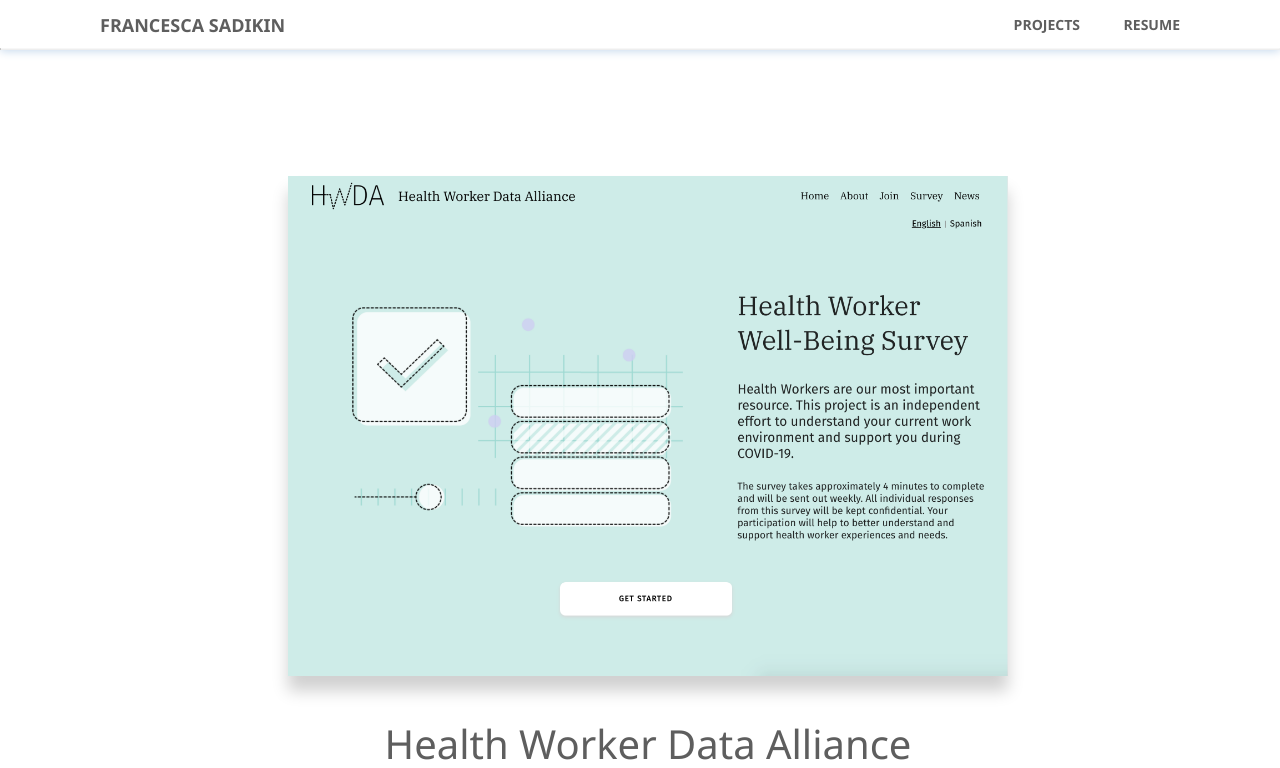
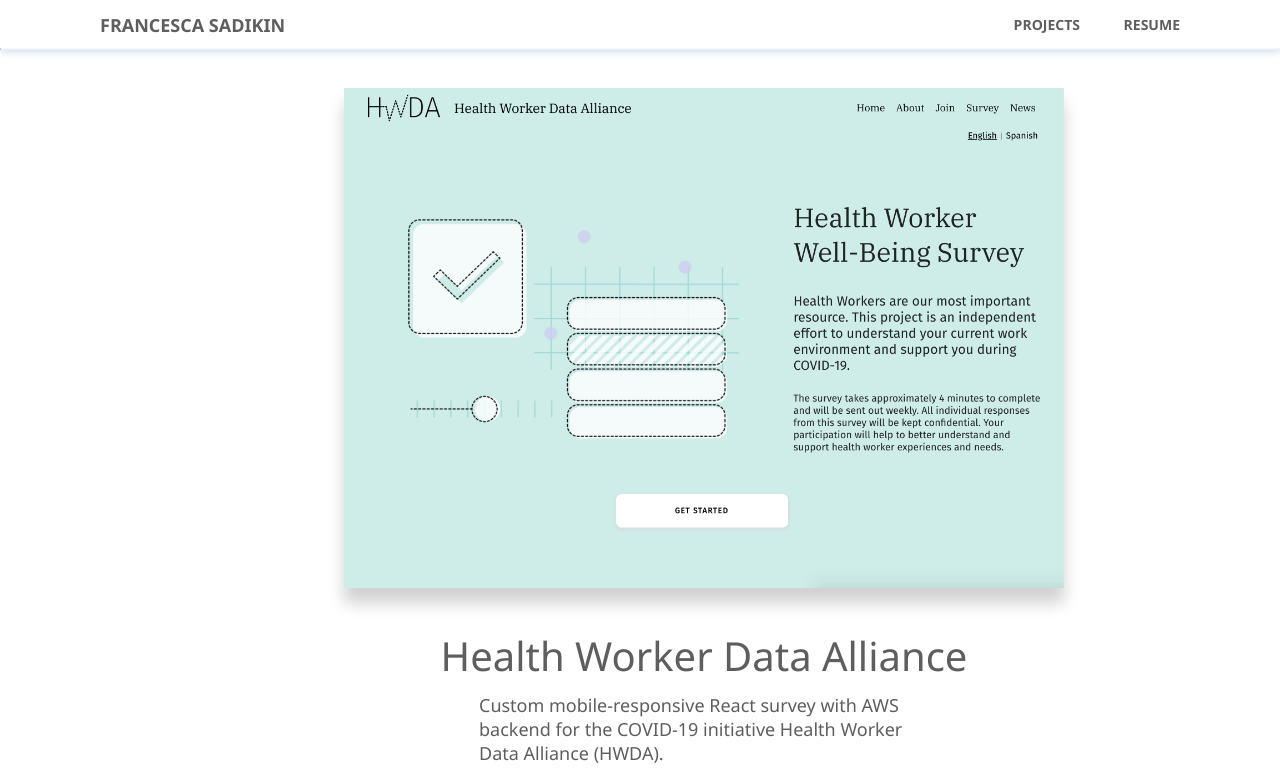
Before and after one commit to serpient/fsadikin, a React (Create React App) app: page /#/projects/Health-Worker-Data-Alliance in a window 1280 px wide. Shown: the top 768 px of the page. Built offline with nearby package versions, Linux system fonts and the light colour scheme.

Commit message:
Add layout css setup + cosntants

```diff
--- a/src/App.scss
+++ b/src/App.scss
@@ -7,42 +7,119 @@ BODY
 ==========================
 */
 
-html,
-body {
-  width: 100vw;
-  overflow: scroll;
-  overflow-x: hidden;
+.App {
   font-family: $font;
-
-  white-space: pre-line;
-}
-
-.App {
   min-height: 100vh;
+  width: 100%;
+  box-sizing: border-box;
   height: initial;
   margin: 0px;
   padding: 0px;
+  white-space: pre-line;
+  color: var(--grey-800);
 }
 
 /*
-==========================
-SCROLLBAR
-==========================
+=========================
+Full Bleed Layout Setup
+=========================
 */
-body::-webkit-scrollbar {
-  width: 10px;
+.wrapper {
+  box-sizing: border-box;
+  display: grid;
+  grid-template-columns: 1fr min(var(--screen-lg), 100%) 1fr;
 }
 
-body::-webkit-scrollbar-track {
-  box-shadow: inset 0 0 6px $light-grey;
+.wrapper > * {
+  grid-column: 2;
 }
 
-body::-webkit-scrollbar-thumb {
-  background-color: $light-grey;
-  outline: 1px solid $light-grey;
-  border-radius: 5px;
+.full-bleed {
+  width: 100%;
+  grid-column: 1 / 4;
 }
 
-body::-webkit-scrollbar-thumb:hover {
-  background-color: $dark-grey;
+.below-header {
+  margin-top: 40px;
 }
+
+:root {
+  /*
+  SCREEN SIZES
+  */
+  --screen-xs: 375px;
+  --screen-sm: 640px;
+  --screen-md: 768px;
+  --screen-lg: 1024px;
+  --screen-xl: 1280px;
+  --screen-2xl: 1440px;
+
+  --full-width: min(var(--screen-lg), 100%);
+
+  /*
+  MAX WIDTH
+  */
+  --max-width-body: var(--screen-xl);
+  --max-width-max: var(--screen-2xl);
+
+  /*
+  COLORS
+  */
+  --theme-color: #fcc200;
+  --theme-color-dark: #eeb600;
+  --theme-color-medium: #fae588;
+  --theme-color-light: #fdf8e1;
+  --theme-color-secondary: #fdf8e1;
+
+  --grey-900: #333333;
+  --grey-800: #4f4f4f;
+  --grey-700: #7f7f7f;
+  --grey-600: rgb(158, 158, 158);
+  --grey-500: #bbbbbb;
+  --grey-400: #d9d9d9;
+  --grey-300: #e6e6e6;
+  --grey-200: #efefef;
+  --grey-100: #f7f8fc;
+  --blue-100: #eff2fa;
+  --blue-200: rgb(170, 197, 219);
+  --blue-300: #a2aec3;
+  --blue-350: rgb(127, 149, 185);
+  --blue-400: rgb(69, 140, 199);
+  --blue-500: #466d98;
+  --blue-600: rgb(54, 91, 131);
+  --blue-700: rgb(64, 96, 131);
+  --blue-900: rgb(77, 91, 105);
+  --purple-1000: #19216c;
+  --purple-900: #2d3a8c;
+  --purple-800: #35469c;
+  --purple-700: #4055a8;
+  --purple-600: #4c63b6;
+  --purple-500: #647acb;
+  --purple-400: #7b93db;
+  --purple-300: #98aeeb;
+  --purple-200: #bed0f7;
+  --purple-100: #e0e8f9;
+  --red-1000: #610316;
+  --red-900: #8a041a;
+  --red-800: #ab091e;
+  --red-700: #cf1124;
+  --red-600: #e12d39;
+  --red-500: #ef4e4e;
+  --red-400: #f86a6a;
+  --red-300: #ff9b9b;
+  --red-200: #ffbdbd;
+  --red-100: #ffe3e3;
+  --green-1000: #014d40;
+  --green-900: #0c6b58;
+  --green-800: #147d64;
+  --green-700: #199473;
+  --green-600: #27ab83;
+  --green-500: #3ebd93;
+  --green-400: #65d6ad;
+  --green-300: #8eedc7;
+  --green-200: #c6f7e2;
+  --green-100: #effcf6;
+
+  --box-shadow: 0px 2px 6px var(--grey-300);
+  --box-shadow-theme: 0px 2px 6px var(--theme-color-light);
+}
```
